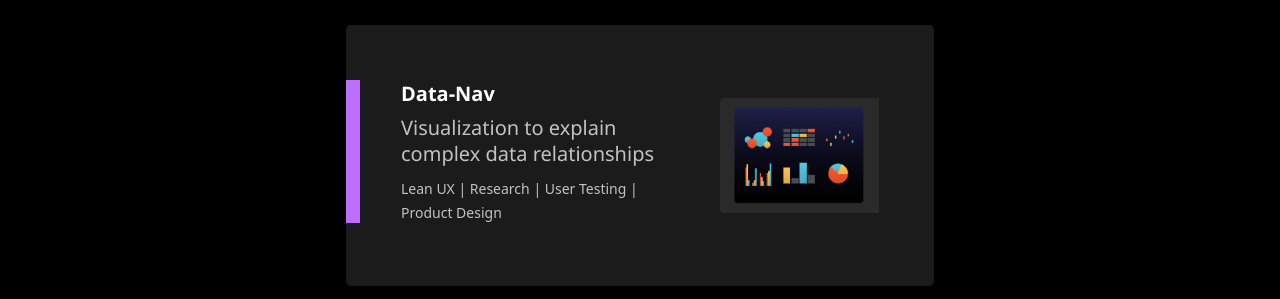
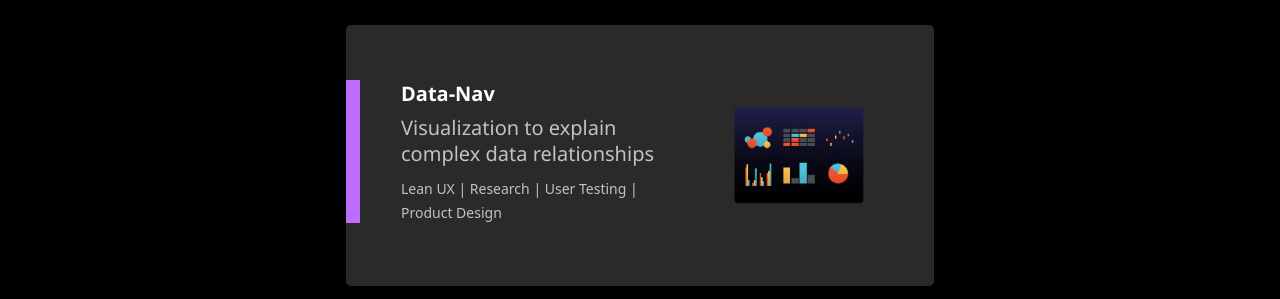
Before and after one commit to Prabudha06/portfolio, a website: page index.html in a window 1280 px wide. Shown: the part 619-918 px from the top of the page. Drawn offline with nearby package versions, Linux system fonts and the light colour scheme.

Commit message:
bg REVERSED

```diff
--- a/index.html
+++ b/index.html
@@ -87,7 +87,7 @@
         <div class="container w-50">
 
 		 <!-- Data Nav -->
-          <div class="card mb-3 project_container" style="background-color:#1b1b1b;">
+          <div class="card mb-3 project_container" style="background-color:#2a2a2a;">
             <a href="DataNav.html"><div class="align-items-center row g-0">
               <div class="col-md-8">
                 <div class="card-body">
```
